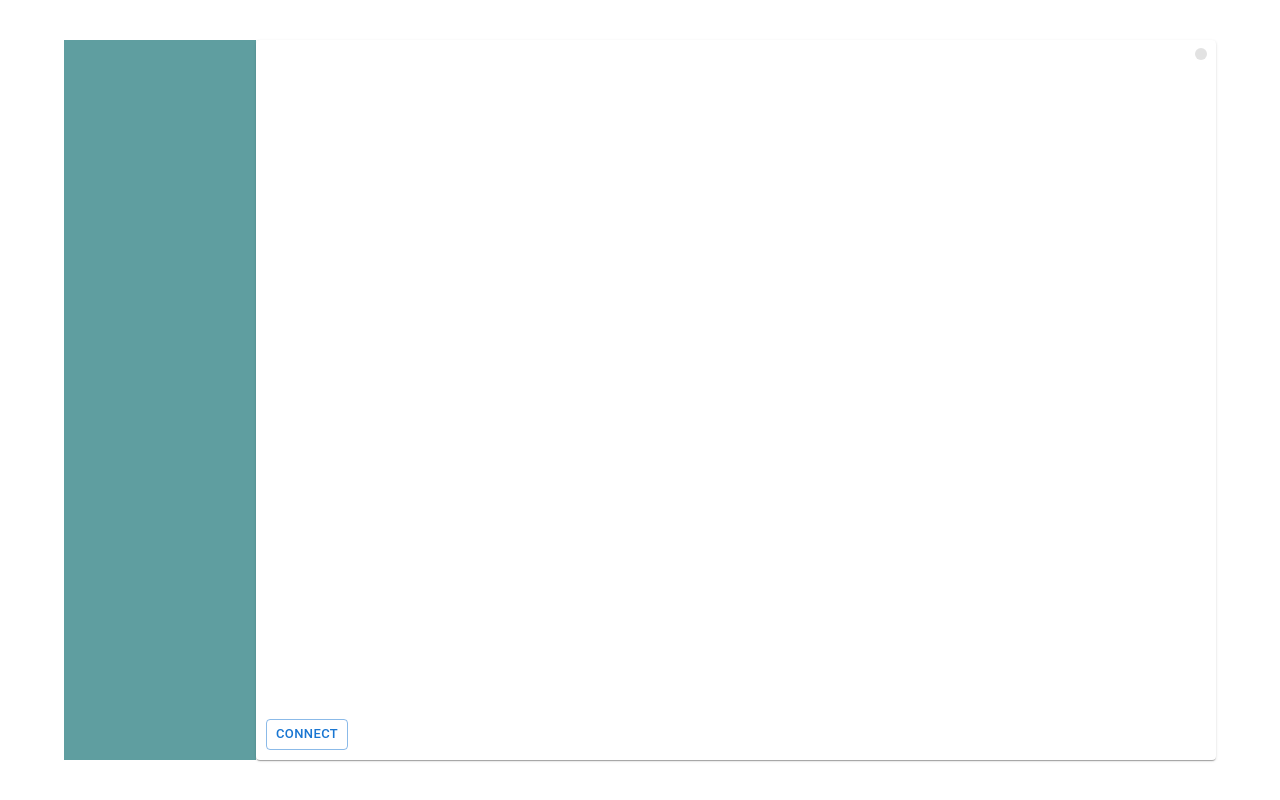
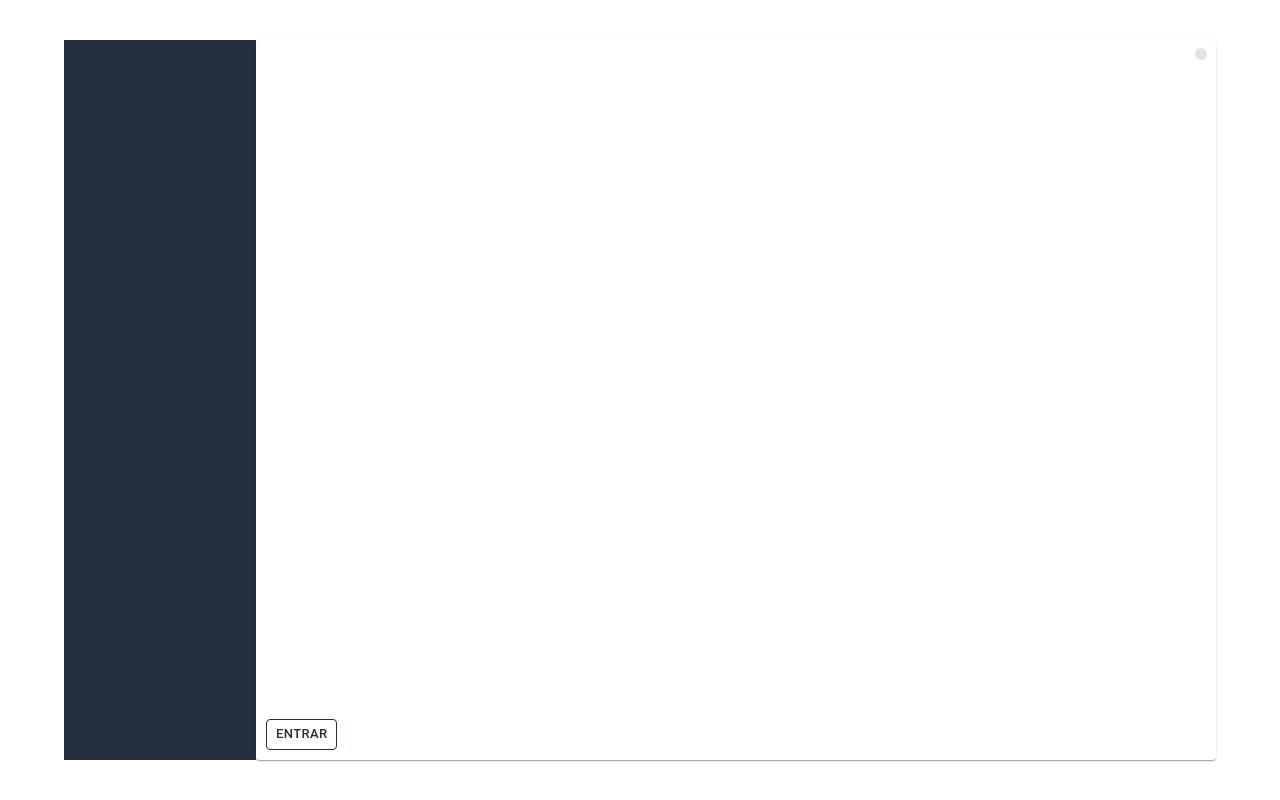
Before and after one commit to cassiano-dio/aws-dev-week-client, a React (Create React App) app: page / in a window 1280 px wide. Built offline with nearby package versions, Linux system fonts and the light colour scheme.

Commit message:
Novo Commit

```diff
--- a/src/App.tsx
+++ b/src/App.tsx
@@ -12,7 +12,7 @@ const App = () => {
 
   const onSocketOpen = useCallback(() => {
     setIsConnected(true);
-    const name = prompt('Enter your name');
+    const name = prompt('Informe o seu nome:');
     socket.current?.send(JSON.stringify({ action: 'setName', name }));
   }, []);
 
--- a/src/chat-client.tsx
+++ b/src/chat-client.tsx
@@ -7,6 +7,7 @@ import Grid from '@mui/material/Grid';
 import List from '@mui/material/List';
 import ListItem from '@mui/material/ListItem';
 import Paper from '@mui/material/Paper';
+import { borderColor } from '@mui/system';
 
 interface Props {
   isConnected: boolean;
@@ -31,7 +32,7 @@ export const ChatClient = (props: Props) => {
       <CssBaseline />
       <Container maxWidth="lg" style={{ height: '90%' }}>
         <Grid container style={{ height: '100%' }}>
-          <Grid item xs={2} style={{ backgroundColor: 'cadetblue', color: 'white' }}>
+          <Grid item xs={2} style={{ backgroundColor: '#232F3E', color: 'white' }}>
             <List component="nav">
               {props.members.map(item =>
                 <ListItem key={item} onClick={() => { props.onPrivateMessage(item); }} button>
@@ -55,9 +56,9 @@ export const ChatClient = (props: Props) => {
                   </ul>
                 </Grid>
                 <Grid item style={{ margin: 10 }}>
-                  {props.isConnected && <Button style={{ marginRight: 7 }} variant="outlined" size="small" disableElevation onClick={props.onPublicMessage}>Send Public Message</Button>}
-                  {props.isConnected && <Button variant="outlined" size="small" disableElevation onClick={props.onDisconnect}>Disconnect</Button>}
-                  {!props.isConnected && <Button variant="outlined" size="small" disableElevation onClick={props.onConnect}>Connect</Button>}
+                  {props.isConnected && <Button style={{ marginRight: 7, color: "#232F3E", borderColor:"#232F3E"}} variant="outlined" size="small" disableElevation onClick={props.onPublicMessage}>Mensagem pública</Button>}
+                  {props.isConnected && <Button style={{ marginRight: 7, color: "#232F3E", borderColor:"#232F3E" }} variant="outlined" size="small" disableElevation onClick={props.onDisconnect}>Sair</Button>}
+                  {!props.isConnected && <Button style={{ marginRight: 7, color: "#232F3E", borderColor:"#232F3E" }} variant="outlined" size="small" disableElevation onClick={props.onConnect}>Entrar</Button>}
                 </Grid>
               </Grid>
               <div style={{
```
